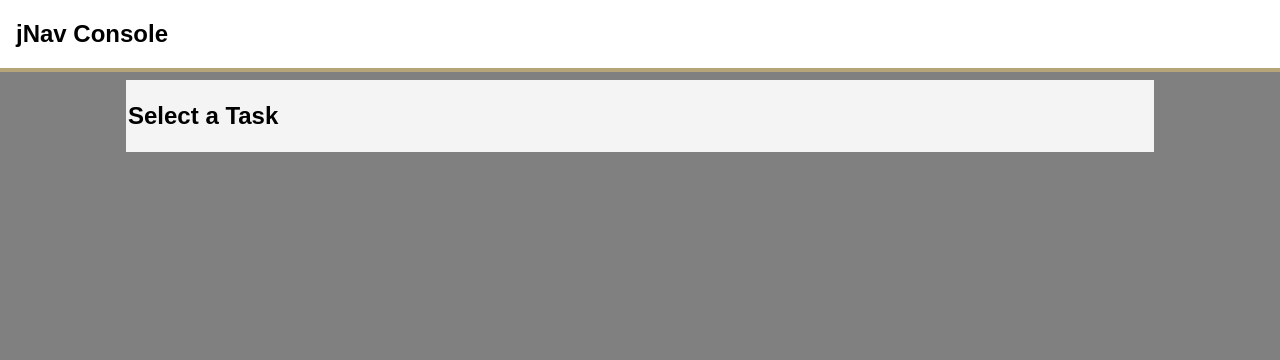
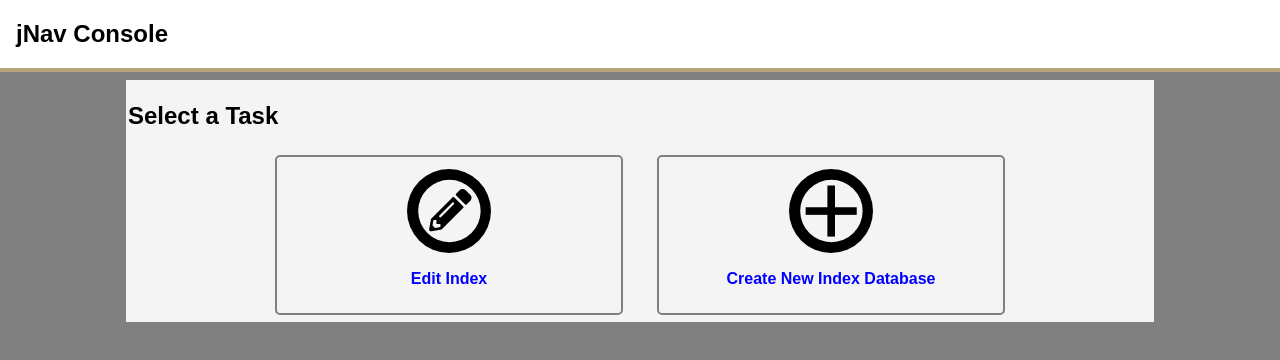
Before and after one commit to presia27/jNav, a plain HTML site: page console/index.html in a window 1280 px wide. Drawn offline with Linux system fonts and the light colour scheme.

Commit message:
Release build
Updates to landing page, URL parameters, finishing touches

```diff
--- a/console/editor.css
+++ b/console/editor.css
@@ -1,7 +1,7 @@
 /*
 
     ========}   jNav Edit Console   {========
-        jNav Edit Console 0.8.0
+        jNav Edit Console 1.0.0
         COPYRIGHT (C) 2024 PRESTON SIA (PRESIA27)
         THIS SOFTWARE IS LICENSED UNDER THE APACHE LICENSE, VERSION 2.0
         [https://www.apache.org/licenses/LICENSE-2.0]
--- a/console/index.css
+++ b/console/index.css
@@ -1,7 +1,7 @@
 /*
 
     ========}   jNav Edit Console   {========
-        jNav Edit Console 0.8.0
+        jNav Edit Console 1.0.0
         COPYRIGHT (C) 2024 PRESTON SIA (PRESIA27)
         THIS SOFTWARE IS LICENSED UNDER THE APACHE LICENSE, VERSION 2.0
         [https://www.apache.org/licenses/LICENSE-2.0]
@@ -52,3 +52,38 @@ body {
     top: 80px;
     background-color: #f4f4f4;
 }
+
+/*  AAA-Card Navigation */
+.cardWrap {
+    margin-left: 92px;
+    margin-right: 92px;
+    display: flex;
+    justify-content: center;
+    flex-wrap: wrap;
+    gap: 24px;
+}
+
+.aaaCardWrapper {
+    padding: 5px;
+}
+
+.aaaCardWrapper a {
+    text-decoration: none;
+}
+
+.aaaCard {
+    text-align: center;
+    color: blue;
+    padding: 12px;
+    min-width: 320px;
+    border: 2px solid #808080;
+    border-radius: 5px;
+}
+
+.aaaCard:hover {
+    color: #6a6aff;
+}
+
+.aaaCard .cardTitle {
+    font-size: 16px;
+}
--- a/console/index.html
+++ b/console/index.html
@@ -2,7 +2,7 @@
 <!--
 
     ========}   jNav Edit Console   {========
-        jNav Edit Console 0.8.0
+        jNav Edit Console 1.0.0
         COPYRIGHT (C) 2024 PRESTON SIA (PRESIA27)
         THIS SOFTWARE IS LICENSED UNDER THE APACHE LICENSE, VERSION 2.0
         [https://www.apache.org/licenses/LICENSE-2.0]
@@ -46,6 +46,27 @@
         <section>
             <div class="content">
                 <h2>Select a Task</h2>
+                <div class="cardWrap">
+
+                    <div class="aaaCardWrapper">
+                        <a href="editor.html">
+                            <div class="aaaCard">
+                                <img src="img/edit.svg" alt="Edit Index" width="84" height="84">
+                                <h2 class="cardTitle">Edit Index</h2>
+                            </div>
+                        </a>
+                    </div>
+
+                    <div class="aaaCardWrapper">
+                        <a href="editor.html?newDoc=true">
+                            <div class="aaaCard">
+                                <img src="img/add.svg" alt="Create New Index Database" width="84" height="84">
+                                <h2 class="cardTitle">Create New Index Database</h2>
+                            </div>
+                        </a>
+                    </div>
+
+                </div>
             </div>
         </section>
 
--- a/console/js/navBuild.js
+++ b/console/js/navBuild.js
@@ -1,6 +1,6 @@
 /*
 
-        jNav Edit Console 0.8.0
+        jNav Edit Console 1.0.0
         COPYRIGHT (C) 2024 PRESTON SIA (PRESIA27)
         THIS SOFTWARE IS LICENSED UNDER THE APACHE LICENSE, VERSION 2.0
         [https://www.apache.org/licenses/LICENSE-2.0]
--- a/console/js/table.js
+++ b/console/js/table.js
@@ -1,6 +1,6 @@
 /*
 
-        jNav Edit Console 0.8.0
+        jNav Edit Console 1.0.0
         COPYRIGHT (C) 2024 PRESTON SIA (PRESIA27)
         THIS SOFTWARE IS LICENSED UNDER THE APACHE LICENSE, VERSION 2.0
         [https://www.apache.org/licenses/LICENSE-2.0]
--- a/jnav.js
+++ b/jnav.js
@@ -2,7 +2,7 @@
 
 ========}    J N A V    {========
 
-    jNav Libary Beta version 0.8.0
+    jNav Libary version 1.0.0
     COPYRIGHT (C) 2024 PRESTON SIA (PRESIA27)
     THIS SOFTWARE IS LICENSED UNDER THE APACHE LICENSE, VERSION 2.0
     [https://www.apache.org/licenses/LICENSE-2.0]
```
Also changed, not shown: console/editor.html (+1 -1 lines), console/js/editor.js (+10 -1 lines), console/preferences.json (+4 -3 lines), console/template.json (added, +8 -0 lines), sample/demo.json (added, +1 -0 lines), console/img/add.svg (added), console/img/edit.svg (added).
